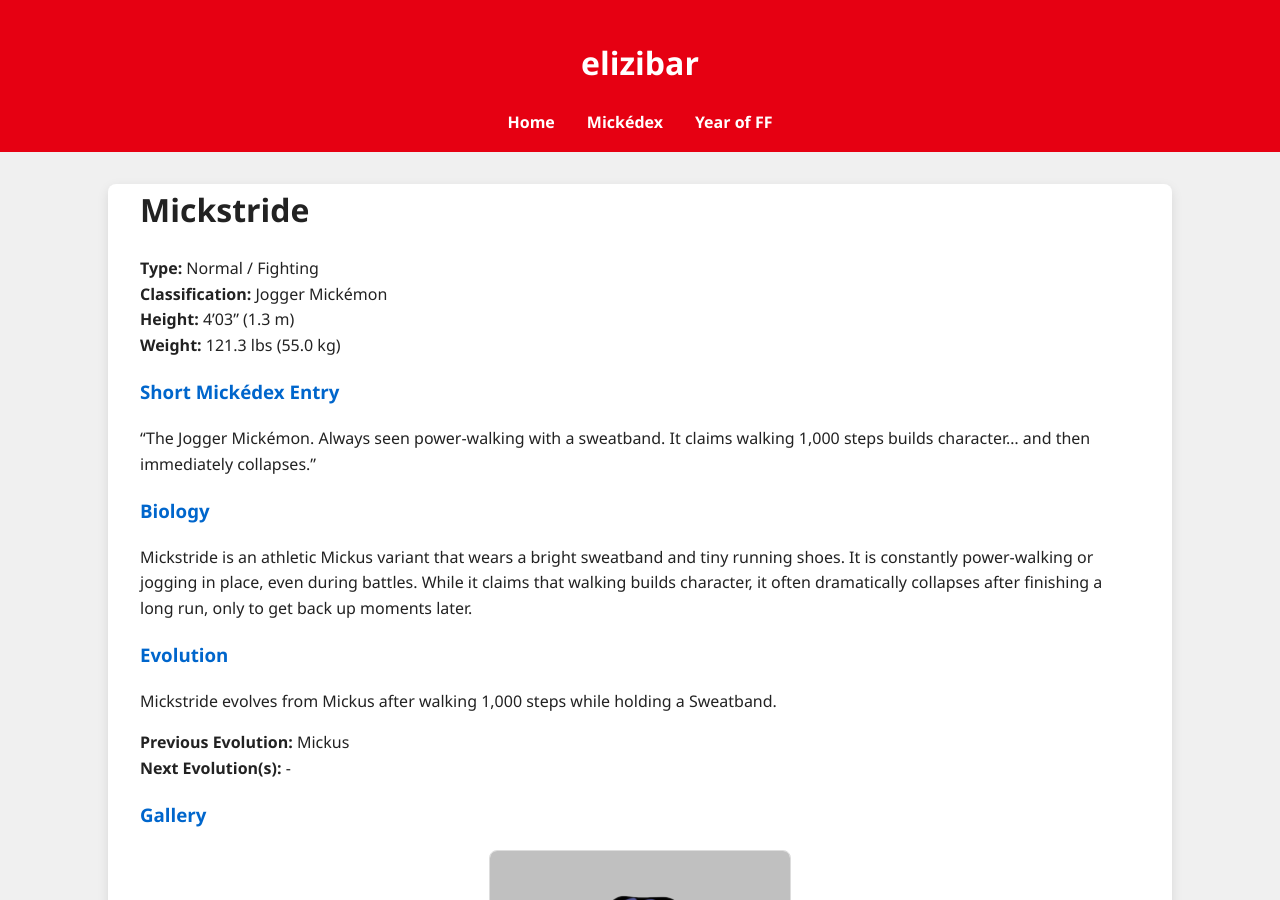
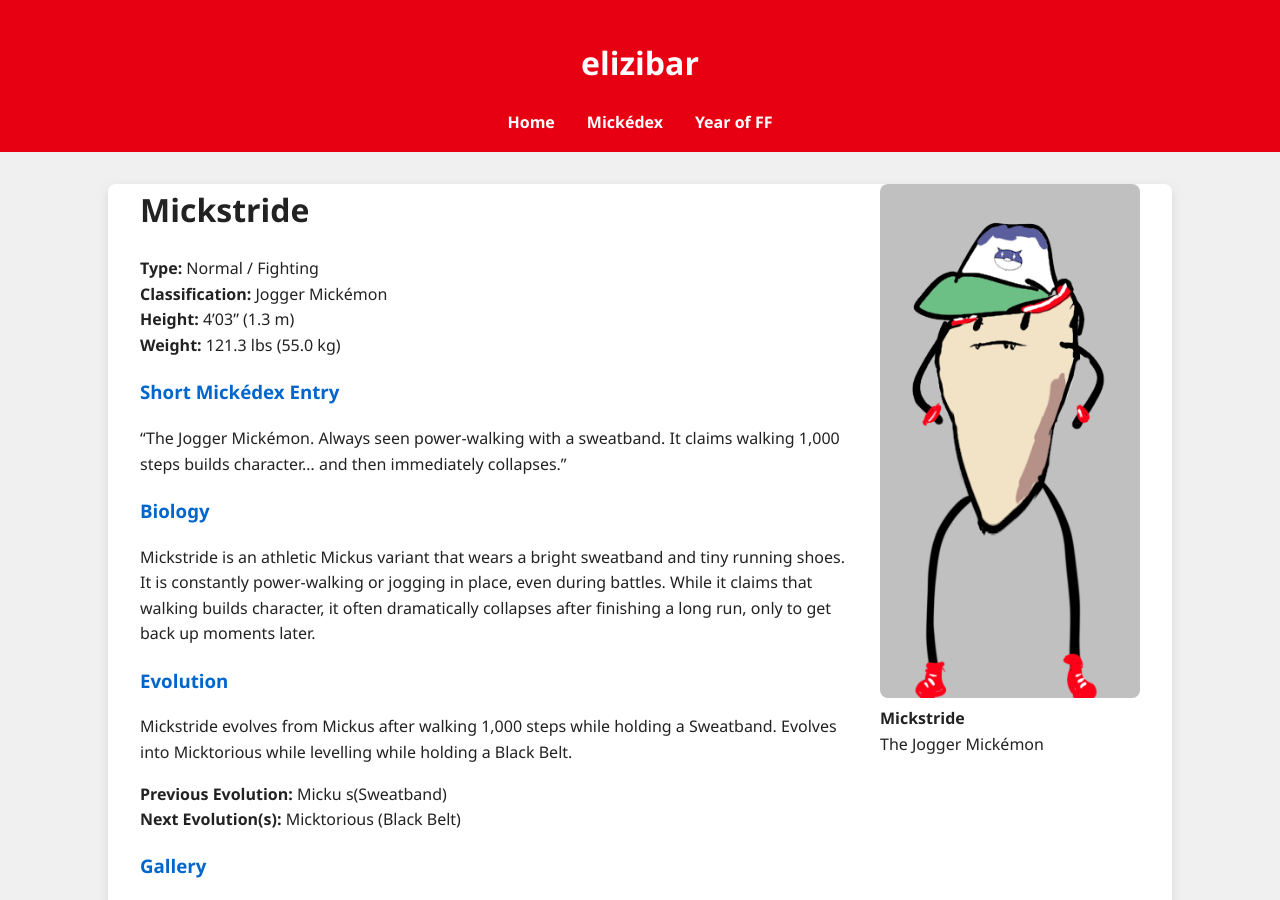
Before and after one commit to elizibar/elizibar.github.io, a Jekyll site: the page built from mickedex/mick/mickstride.md, in a window 1280 px wide and 900 px high. Built offline with Jekyll 4.4.1, drawn with Linux system fonts in a browser that asks for light colours.

Commit message:
mick updaetes

```diff
--- a/mickedex/mick/mickstride.md
+++ b/mickedex/mick/mickstride.md
@@ -3,6 +3,11 @@ title: Mickstride
 layout: default
 permalink: /mickedex/mickstride/
 ---
+
+<figure style="float: right; margin: 0 0 20px 20px; width: 260px;">
+  <img src="/assets/images/mickstride.png" alt="Mickstride" style="width: 100%; border-radius: 8px;">
+  <figcaption><strong>Mickstride</strong><br>The Jogger Mickémon</figcaption>
+</figure>
 
 # Mickstride
 
@@ -19,10 +24,10 @@ Mickstride is an athletic Mickus variant that wears a bright sweatband and tiny
 
 ### Evolution
 
-Mickstride evolves from Mickus after walking 1,000 steps while holding a Sweatband.
+Mickstride evolves from Mickus after walking 1,000 steps while holding a Sweatband.  Evolves into Micktorious while levelling while holding a Black Belt.
 
-**Previous Evolution:** Mickus
-**Next Evolution(s):** -
+**Previous Evolution:** Micku s(Sweatband)
+**Next Evolution(s):** Micktorious (Black Belt)
 
 ### Gallery
 ![Mickstride](/assets/images/mickstride.png){:width="30%" style="display: block; margin: 20px auto; border: 1px solid #ddd; border-radius: 8px;"}
```
Also changed, not shown: mickedex/mick/mick-x.md (+5 -0 lines), mickedex/mick/mick.md (+7 -2 lines), mickedex/mick/mickjitsu.md (+5 -0 lines), mickedex/mick/micktorious.md (+5 -0 lines).
